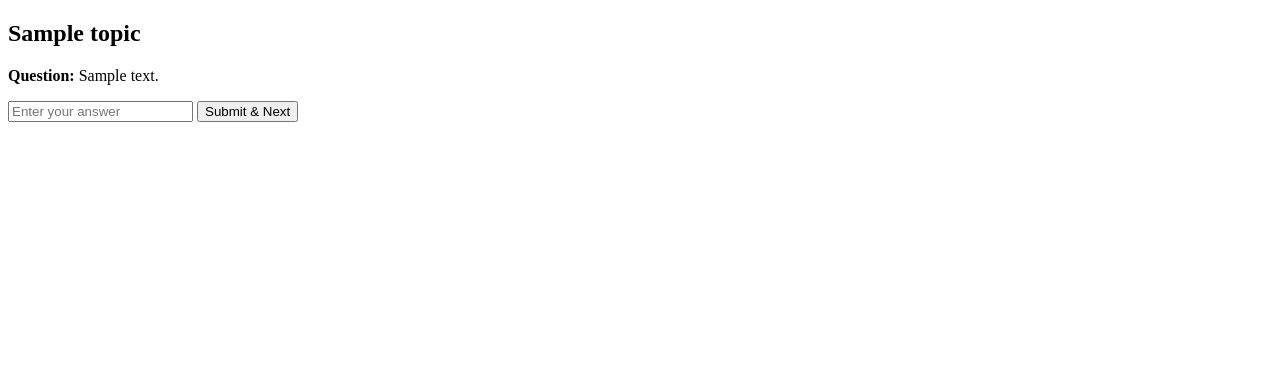
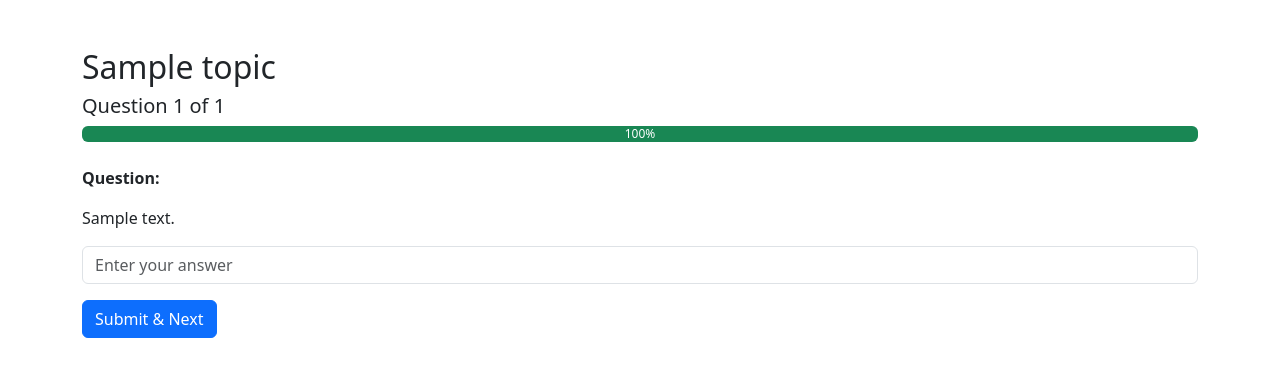
Before and after one commit to Minu-AJ/ai-interview-prep-system, a Django app: page /question/1/1/ in a window 1280 px wide. Shown: the top 377 px of the page. Run offline with Django 5.2, Linux system fonts and the light colour scheme; tables that the repository leaves empty hold one stand-in row (values such as "Sample post").

Commit message:
Add professional result dashboard and question progress tracking

```diff
--- a/prep/templates/question.html
+++ b/prep/templates/question.html
@@ -3,17 +3,53 @@
 <head>
     <meta charset="UTF-8">
     <meta name="viewport" content="width=device-width, initial-scale=1.0">
-    <title>Document</title>
+
+    <!-- Bootstrap CSS -->
+    <link href="https://cdn.jsdelivr.net/npm/bootstrap@5.3.3/dist/css/bootstrap.min.css" rel="stylesheet">
+
+    <title>Interview Question</title>
 </head>
 <body>
-    <h2>{{topic.name}}</h2>
-    <p><strong>Question:</strong>
-    {{question.question_text}}</p>
 
-    <form action="{% url "question" topic.id question.id %}" method="post">
+<div class="container mt-5">
+
+    <h2>{{ topic.name }}</h2>
+
+    <!-- Progress Bar Starts Here -->
+    <h5>Question {{ current_question }} of {{ total_questions }}</h5>
+
+    <div class="progress mb-4">
+        <div
+            class="progress-bar bg-success"
+            role="progressbar"
+            style="width: {{ progress }}%;"
+            aria-valuenow="{{ progress }}"
+            aria-valuemin="0"
+            aria-valuemax="100">
+            {{ progress }}%
+        </div>
+    </div>
+    <!-- Progress Bar Ends Here -->
+
+    <p><strong>Question:</strong></p>
+    <p>{{ question.question_text }}</p>
+
+    <form action="{% url 'question' topic.id question.id %}" method="post">
         {% csrf_token %}
-        <input type="text" name="answer" placeholder="Enter your answer" required>
-        <button type="submit">Submit & Next</button>
+
+        <input
+            type="text"
+            class="form-control mb-3"
+            name="answer"
+            placeholder="Enter your answer"
+            required>
+
+        <button type="submit" class="btn btn-primary">
+            Submit & Next
+        </button>
     </form>
+
+</div>
+
 </body>
 </html>
--- a/prep/views.py
+++ b/prep/views.py
@@ -18,11 +18,22 @@ class QuestionView(View):
         topic = get_object_or_404(Topic, id=topic_id)
         question = get_object_or_404(Question, id=question_id, topic_id=topic_id)
 
+        total_questions = Question.objects.filter(topic_id=topic_id).count()
+
+        current_question = Question.objects.filter(
+            topic_id=topic_id,
+            id__lte=question_id
+        ).count()
+
+        progress = int((current_question / total_questions) * 100)
+
         return render(request, 'question.html', {
             'topic': topic,
-            'question': question
+            'question': question,
+            'current_question': current_question,
+            'total_questions': total_questions,
+            'progress': progress,
         })
-
 
     def post(self, request, *args, **kwargs):
         question_id = self.kwargs.get('question_id')
@@ -58,11 +69,30 @@ class QuestionView(View):
             return redirect('question', topic_id=topic_id, question_id=next_question.id)
         else:
             total_score = request.session.get('score', 0)
+            total_questions = Question.objects.filter(topic_id=topic_id).count()
+            wrong_answers = total_questions - total_score
+            percentage = (total_score / total_questions) * 100 if total_questions > 0 else 0
+
+            if percentage >= 80:
+                performance = "Excellent"
+            elif percentage >= 60:
+                performance = "Good"
+            elif percentage >= 40:
+                performance = "Average"
+            else:
+                performance = "Needs Improvement"
+
+            # Clear session after interview ends
+            request.session.pop('score', None)
 
             return render(request, 'result.html', {
-                              'message': 'Interview Completed',
-                              'total_score': total_score
-                              })
+                'message': 'Interview Completed',
+                'total_score': total_score,
+                'total_questions': total_questions,
+                'wrong_answers': wrong_answers,
+                'percentage': round(percentage, 2),
+                'performance': performance,
+            })
 
 
 def start_question(request, topic_id):
```
Also changed, not shown: prep/templates/result.html (+8 -2 lines).
